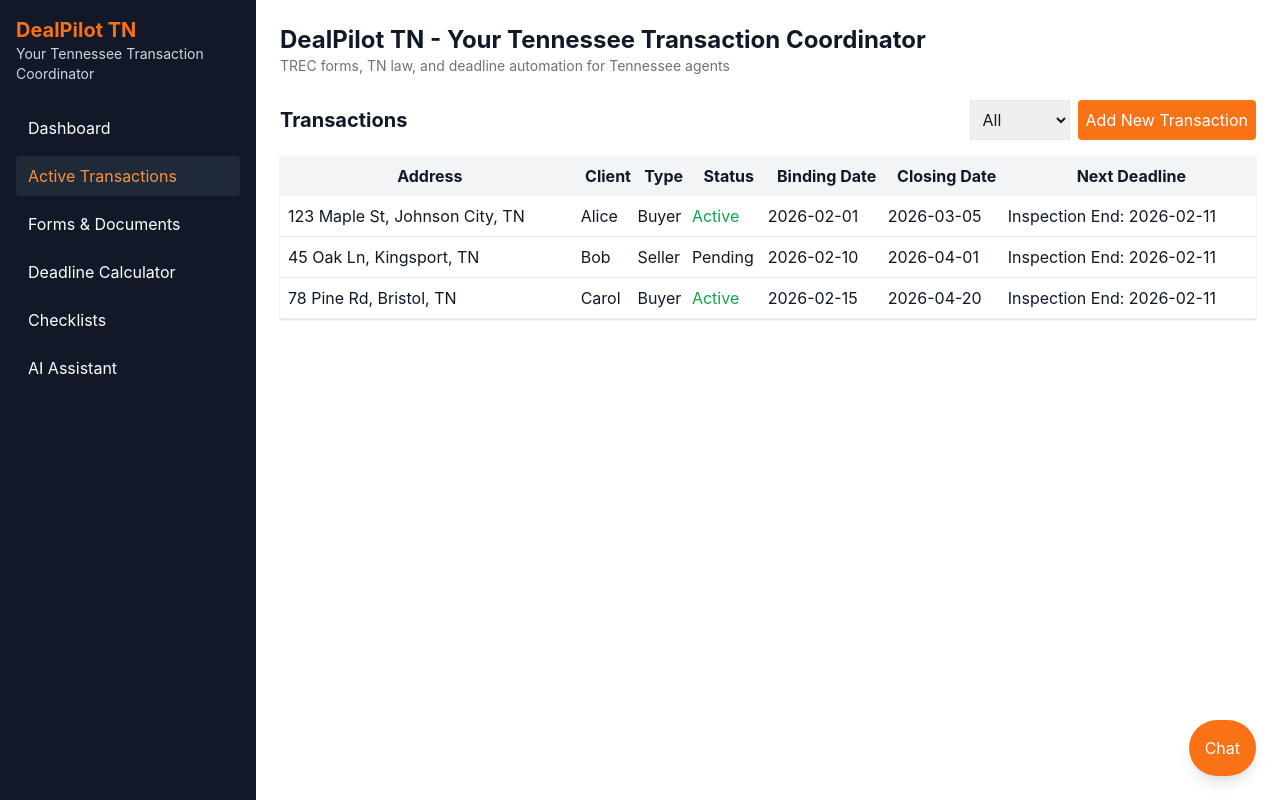
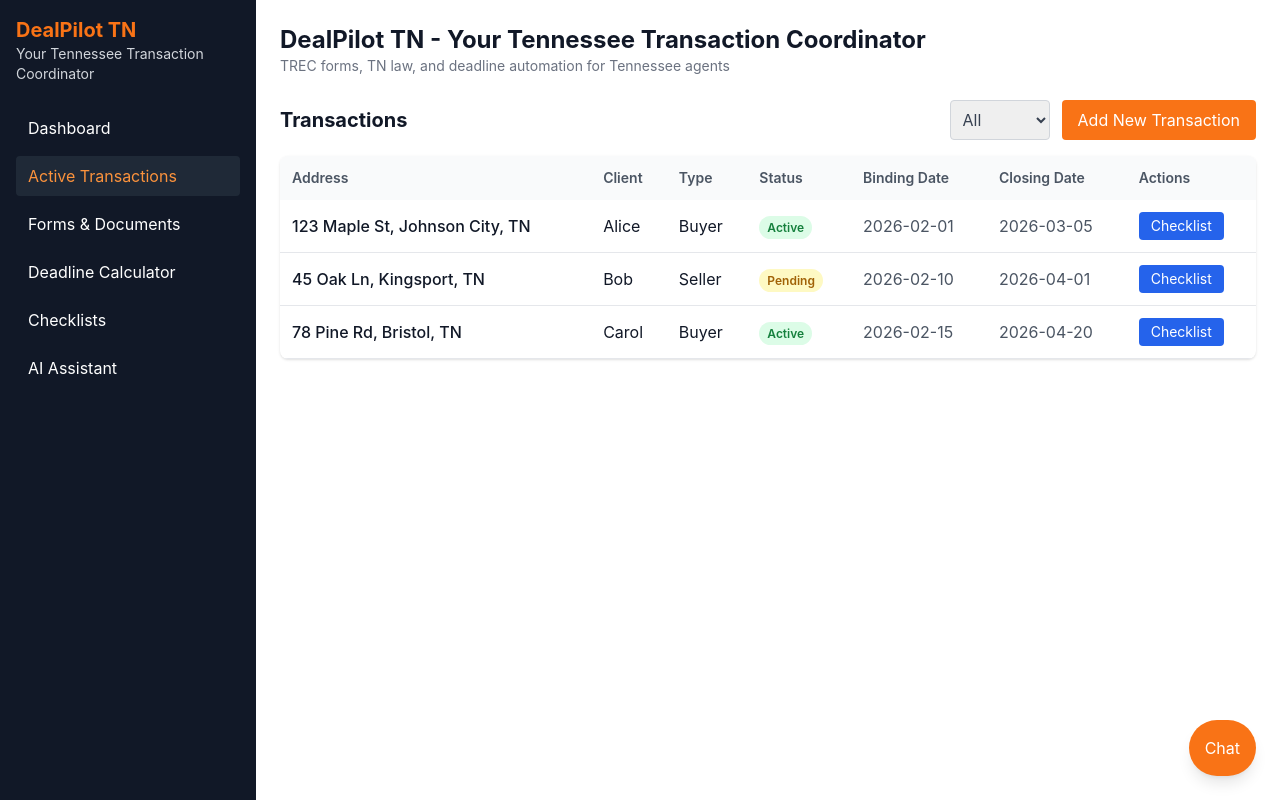
Before and after one commit to mbright4497/dealpilot-tn, a Next.js app in the folder dealpilot-tn/web/: page /chat in a window 1280 px wide. Both pictures are taken after a click on the button "Active Transactions". Built offline with nearby package versions, Linux system fonts and the light colour scheme.

Commit message:
feat: refactor TransactionList to accept props and add per-transaction checklist button

```diff
--- a/dealpilot-tn/web/src/components/TransactionList.tsx
+++ b/dealpilot-tn/web/src/components/TransactionList.tsx
@@ -1,56 +1,95 @@
 'use client'
 import React, {useState} from 'react'
 
-const MOCK = [
-  {id:1,address:'123 Maple St, Johnson City, TN', client:'Alice', type:'Buyer', status:'Active', binding:'2026-02-01', closing:'2026-03-05'},
-  {id:2,address:'45 Oak Ln, Kingsport, TN', client:'Bob', type:'Seller', status:'Pending', binding:'2026-02-10', closing:'2026-04-01'},
-  {id:3,address:'78 Pine Rd, Bristol, TN', client:'Carol', type:'Buyer', status:'Active', binding:'2026-02-15', closing:'2026-04-20'},
-]
+interface Transaction {
+  id: number
+  address: string
+  client: string
+  type: string
+  status: string
+  binding: string
+  closing: string
+}
 
-export default function TransactionList(){
-  const [filter,setFilter]=useState('All')
-  const [expanded,setExpanded]=useState<number|null>(null)
-  const list = MOCK.filter(m=> filter==='All' || m.status===filter)
+interface Props {
+  transactions: Transaction[]
+  onViewChecklist: (txId: number) => void
+}
+
+export default function TransactionList({ transactions, onViewChecklist }: Props){
+  const [filter, setFilter] = useState('All')
+  const [expanded, setExpanded] = useState<number|null>(null)
+  const list = transactions.filter(m=> filter==='All' || m.status===filter)
+
   return (
     <div>
       <div className="flex items-center justify-between mb-4">
         <h2 className="text-xl font-bold">Transactions</h2>
-        <div>
-          <select onChange={e=>setFilter(e.target.value)} className="border p-2">
+        <div className="flex items-center gap-3">
+          <select onChange={e=>setFilter(e.target.value)} className="border border-gray-300 rounded p-2 text-gray-700">
             <option>All</option>
             <option>Active</option>
             <option>Pending</option>
             <option>Closed</option>
           </select>
-          <button className="ml-2 p-2 bg-orange-500 text-white rounded">Add New Transaction</button>
+          <button className="px-4 py-2 bg-orange-500 text-white rounded hover:bg-orange-600 transition-colors">Add New Transaction</button>
         </div>
       </div>
 
-      <table className="w-full bg-white shadow">
-        <thead className="bg-gray-100">
+      <table className="w-full bg-white shadow rounded-lg overflow-hidden">
+        <thead className="bg-gray-50">
           <tr>
-            <th className="p-2">Address</th>
-            <th>Client</th>
-            <th>Type</th>
-            <th>Status</th>
-            <th>Binding Date</th>
-            <th>Closing Date</th>
-            <th>Next Deadline</th>
+            <th className="p-3 text-left text-sm font-semibold text-gray-600">Address</th>
+            <th className="p-3 text-left text-sm font-semibold text-gray-600">Client</th>
+            <th className="p-3 text-left text-sm font-semibold text-gray-600">Type</th>
+            <th className="p-3 text-left text-sm font-semibold text-gray-600">Status</th>
+            <th className="p-3 text-left text-sm font-semibold text-gray-600">Binding Date</th>
+            <th className="p-3 text-left text-sm font-semibold text-gray-600">Closing Date</th>
+            <th className="p-3 text-left text-sm font-semibold text-gray-600">Actions</th>
           </tr>
         </thead>
         <tbody>
           {list.map(l=> (
             <React.Fragment key={l.id}>
-            <tr className="border-b hover:bg-gray-50 cursor-pointer" onClick={()=>setExpanded(expanded===l.id?null:l.id)}>
-              <td className="p-2">{l.address}</td>
-              <td>{l.client}</td>
-              <td>{l.type}</td>
-              <td>{l.status==='Active'?<span className="text-green-600">Active</span>:<span>{l.status}</span>}</td>
-              <td>{l.binding}</td>
-              <td>{l.closing}</td>
-              <td>Inspection End: 2026-02-11</td>
-            </tr>
-            {expanded===l.id && <tr><td colSpan={7} className="p-4 bg-gray-50">Details & timeline for {l.address}</td></tr>}
+              <tr className="border-b hover:bg-gray-50 cursor-pointer transition-colors" onClick={()=>setExpanded(expanded===l.id?null:l.id)}>
+                <td className="p-3 font-medium">{l.address}</td>
+                <td className="p-3">{l.client}</td>
+                <td className="p-3">{l.type}</td>
+                <td className="p-3">
+                  <span className={`px-2 py-1 rounded-full text-xs font-semibold ${
+                    l.status==='Active' ? 'bg-green-100 text-green-700' :
+                    l.status==='Pending' ? 'bg-yellow-100 text-yellow-700' :
+                    'bg-gray-100 text-gray-700'
+                  }`}>{l.status}</span>
+                </td>
+                <td className="p-3 text-gray-600">{l.binding}</td>
+                <td className="p-3 text-gray-600">{l.closing}</td>
+                <td className="p-3">
+                  <button
+                    onClick={(e)=>{ e.stopPropagation(); onViewChecklist(l.id) }}
+                    className="px-3 py-1 bg-blue-600 text-white text-sm rounded hover:bg-blue-700 transition-colors"
+                  >Checklist</button>
+                </td>
+              </tr>
+              {expanded===l.id && (
+                <tr>
+                  <td colSpan={7} className="p-4 bg-gray-50 border-b">
+                    <div className="text-sm text-gray-600">
+                      <p className="font-semibold text-gray-800 mb-2">Transaction Details - {l.address}</p>
+                      <div className="grid grid-cols-2 gap-2">
+                        <p>Client: <span className="font-medium text-gray-800">{l.client}</span></p>
+                        <p>Type: <span className="font-medium text-gray-800">{l.type}</span></p>
+                        <p>Binding: <span className="font-medium text-gray-800">{l.binding}</span></p>
+                        <p>Closing: <span className="font-medium text-gray-800">{l.closing}</span></p>
+                      </div>
+                      <button
+                        onClick={()=>onViewChecklist(l.id)}
+                        className="mt-3 px-4 py-2 bg-orange-500 text-white rounded hover:bg-orange-600 transition-colors"
+                      >Open Transaction Checklist</button>
+                    </div>
+                  </td>
+                </tr>
+              )}
             </React.Fragment>
           ))}
         </tbody>
```
